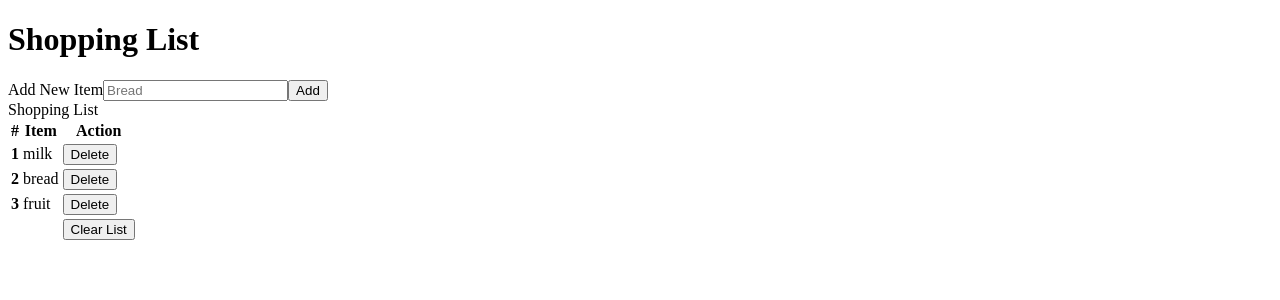
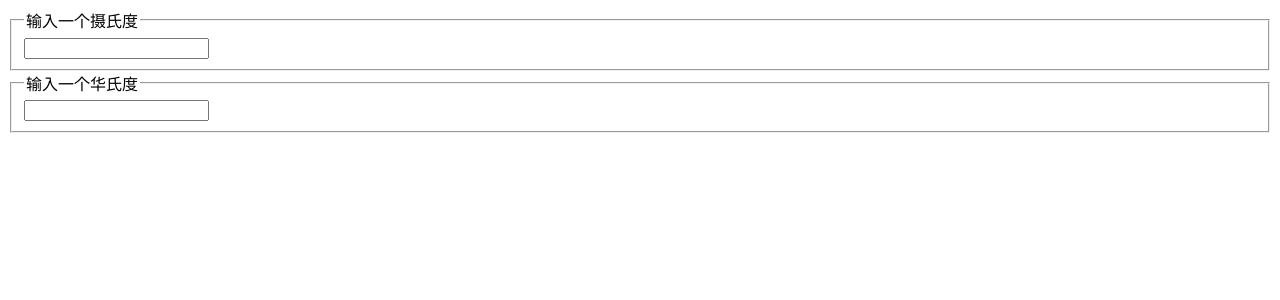
Before and after one commit to BreezeDealer/webpacktutorial, a React app: page / in a window 1280 px wide. Shown: the top 300 px of the page. Built offline with nearby package versions, Linux system fonts and the light colour scheme.

Commit message:
温度转换

```diff
--- a/package.json
+++ b/package.json
@@ -15,6 +15,7 @@
     "babel": "^6.23.0",
     "babel-core": "^6.26.0",
     "babel-loader": "^7.1.2",
+    "babel-plugin-transform-class-properties": "^6.24.1",
     "babel-preset-es2015": "^6.24.1",
     "babel-preset-react": "^6.24.1",
     "bootstrap-loader": "^2.2.0",
--- a/src/js/contact.js
+++ b/src/js/contact.js
@@ -1 +1,104 @@
-console.log("It's the contact page!");
+import React from 'react';
+import ReactDOM from 'react-dom';
+
+function BoilingVerdict(props) {
+    if(props.celsius >= 100){
+        return <p className="alert alert-success">水会烧开</p>
+    }
+    return <p className="alert alert-danger">水不会烧开</p>
+}
+function toCelsius(f) {
+    return (f - 32) * 5 / 9;
+}
+function toFahrenheit(c){
+    return (c * 9 / 5) + 32;
+}
+function tryConvert(temperature, convert) {
+    const input = parseFloat(temperature);
+    if (Number.isNaN(input)) {
+        return '';
+    }
+    const output = convert(input);
+    const rounded = Math.round(output * 1000) / 1000;
+    return rounded.toString();
+}
+const scalesName = {
+    c: "摄氏度",
+    f: "华氏度"
+}
+
+class TemperatureInput extends React.Component {
+    constructor(props) {
+        super(props);
+    }
+
+    handleChange = e => {
+        this.props.onTemperatureChange(e.target.value);
+    }
+
+    render() {
+        const temperature = this.props.temperature;
+        const scale = this.props.scale;
+        return (
+            <div className="container col-md-4">
+                <fieldset>
+                    <legend>输入一个{scalesName[scale]}</legend>
+                    <input
+                        className="form-control"
+                        value={temperature}
+                        onChange={this.handleChange} />
+                </fieldset>
+            </div>
+        )
+    }
+}
+
+class Calculator extends React.Component {
+    constructor(props) {
+        super(props);
+        this.state = {temperature: '', scale: 'c'};
+    }
+
+    handleCelsiusChange = (temperature) => {
+        this.setState({
+            scale: 'f',
+            temperature
+        })
+    }
+
+    handleFahrenheitChange = (temperature) => {
+        this.setState({
+            scale: 'c',
+            temperature
+        })
+    }
+
+    render() {
+        const temperature = this.state.temperature;
+        const scale = this.state.scale;
+        const celsius = scale === "f" ? tryConvert(temperature, toCelsius) : temperature;
+        const fahrenheit = scale === "c" ? tryConvert(temperature, toFahrenheit) : temperature;
+        return (
+            <div className="container">
+                <div className="row">
+                    <TemperatureInput
+                        temperature={celsius}
+                        onTemperatureChange={this.handleFahrenheitChange}
+                        scale="c" />
+                    <TemperatureInput
+                        temperature={fahrenheit}
+                        onTemperatureChange={this.handleCelsiusChange}
+                        scale="f" />
+                </div>
+                {
+                    temperature && <BoilingVerdict celsius={parseFloat(celsius)} />
+                }
+            </div>
+        )
+    }
+}
+
+ReactDOM.render(
+    <Calculator />,
+    document.getElementById("root")
+)
```
Also changed, not shown: src/template/contact.html (+1 -7 lines), .babelrc.
